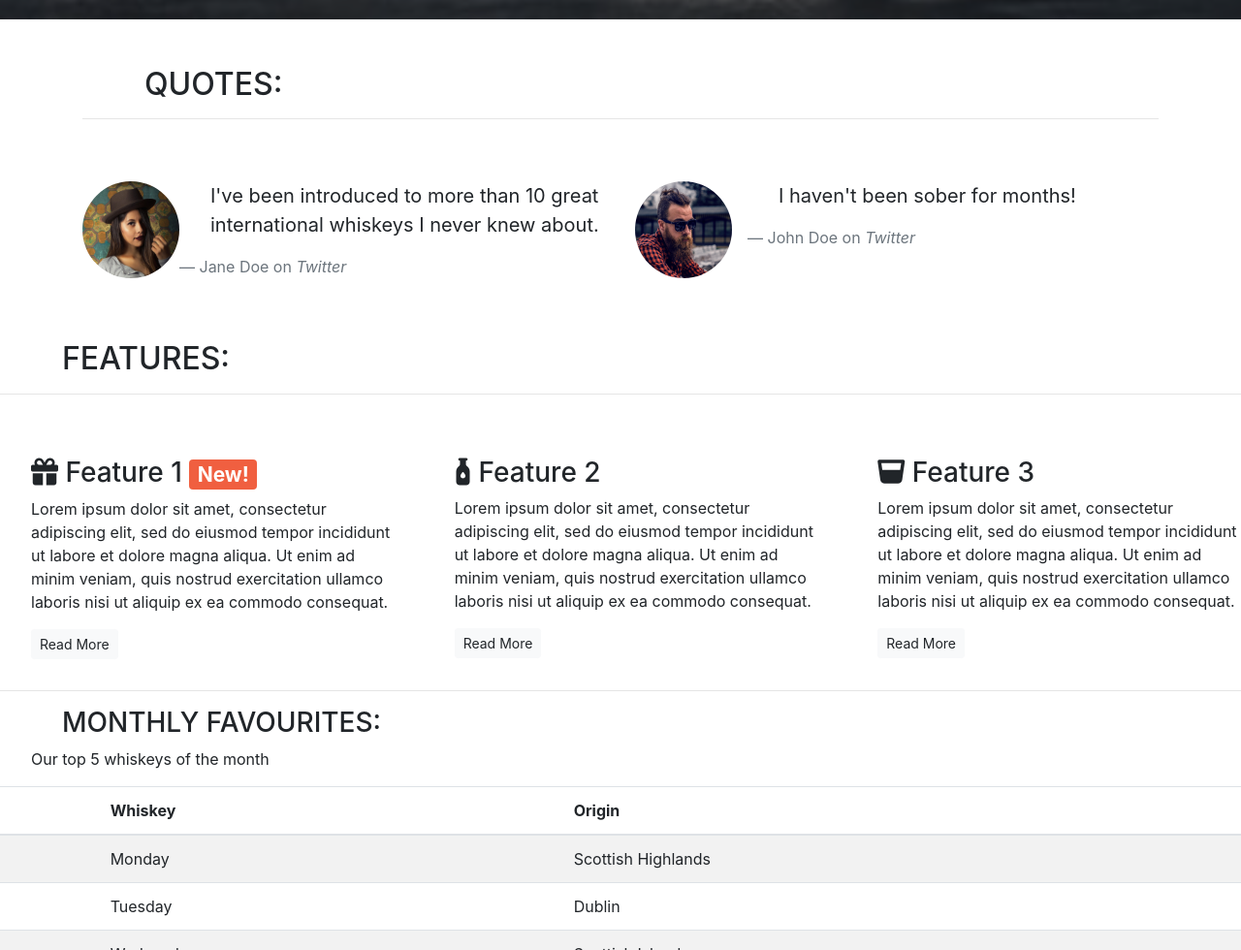
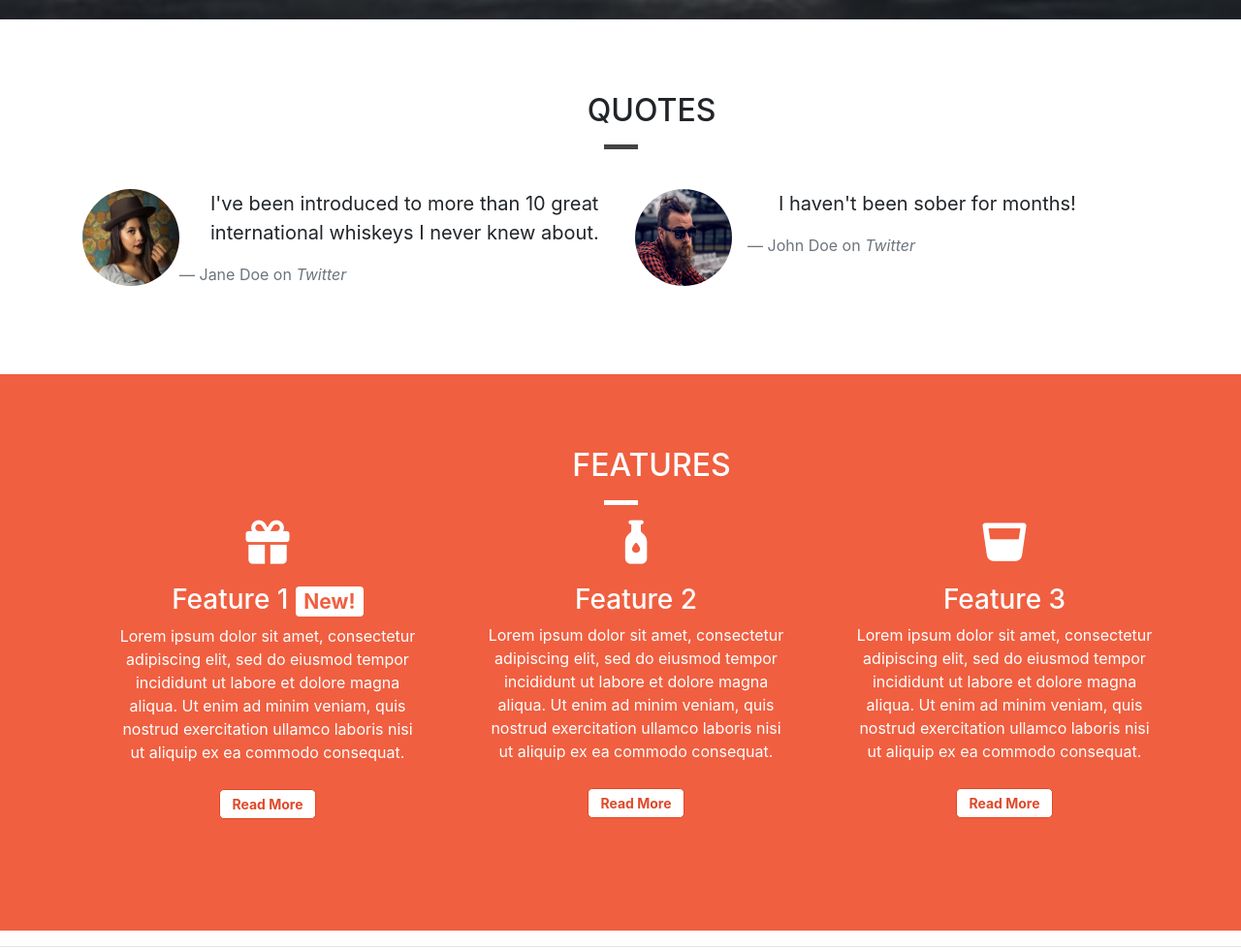
Before and after one commit to LJTalks/whiskey-store, a plain HTML site: page index.html in a window 1280 px wide. Shown: the part 780-1760 px from the top of the page at 97% size. Drawn offline with nearby package versions, Linux system fonts and the light colour scheme.

Commit message:
change colours and spacing style

```diff
--- a/css/style.css
+++ b/css/style.css
@@ -1,3 +1,8 @@
+*, ::after, ::before {
+    box-sizing: border-box;
+    padding-left: initial;
+}
+
 body {
     .roboto-regular {
         font-family: "Roboto", sans-serif;
@@ -13,7 +18,20 @@ body {
 
 }
 
+.hr-orange {
+    color: #f05f40;
+}
+
 /* Containers */
+
+.container-wrapper {
+
+}
+
+.container-wrapper--red {
+    background-color: #f05f40;
+    color: white;
+}
 
 .alert-container .col-12 {
     padding-left: 0;
@@ -76,7 +94,30 @@ p {
 }
 
 
-.features-container {}
+.features-container {
+    text-align: center;
+}
+
+/* Page Headers */
+
+.page-header {
+    margin-bottom: 0;
+    border-bottom: 0;
+    text-align: center;
+}
+
+.page-header h2 {
+margin-top: 0;
+}
+
+.h2
+.text-uppercase {
+    text-align: center;
+}
+
+.quotes .page-header {
+    margin-bottom: 25px;
+}
 
 /* block-divider */
 
@@ -84,19 +125,34 @@ p {
     width: 75px;
     height: 5px;
     border: 0;
+    background-color: #444;
 }
 
 .block-divider--orange {
     background-color: #f05f40;
 }
 
+.block-divider--white {
+    background-color: white;
+}
+
 .block-divider--short {
     width: 35px;
 }
 
+/* Content containers */
+
+.content-container {
+    padding-top: 75px;
+    padding-bottom: 75px;
+}
+
 .badge {
-    background-color: #f05f40;
+    background-color: white;
+    color: #f05f40;
 }
+
+
 
 /* Navbar */
 .navalert-container {
@@ -182,3 +238,40 @@ mark {
     background-color: #ffd8d8;
     border-color: #f05f40;
 }
+
+.btn-success.focus, .btn-success:focus {
+    box-shadow: 0 0 0 .2rem #ffd8d8;
+}
+
+.feature {
+    text-align: center;
+    margin-bottom: 40px;
+}
+
+.feature i {
+    margin-bottom: 20px;
+    font-size: 45px;
+    line-height: 45px;
+}
+
+.feature .btn {
+    background-color: white;
+    border-color: #df4929;
+    border-radius: 5px;
+    min-width: 100px;
+    font-weight: bold;
+    color: #df4929;
+    margin-top: 10px;
+
+}
+/* Table */
+
+
+.table-striped tbody tr:nth-of-type(odd) {
+    background-color: #ffd8d8
+}
+
+.table td, .table th {
+    padding: .75rem;
+    vertical-align: top;
+    border-top: 1px solid #f05f40;
--- a/index.html
+++ b/index.html
@@ -21,7 +21,8 @@
             <div class="row d-none d-sm-block">
                 <div class="col-12">
                     <div class="site-wide-alert alert alert-warning">
-                    <strong>Sale Now On!</strong> We've got a sale on. Get a 12-month subscription for the price of 6!
+                        <strong>Sale Now On!</strong> We've got a sale on. Get a 12-month subscription for the price of
+                        6!
                         <a href="">See here for details</a>
                     </div>
                 </div>
@@ -56,6 +57,12 @@
             <div class="d-none d-md-block">
                 <p class="navbar-text my-auto mr-2"><i>Great whiskey delivered to your door!</i></p>
                 <a href="/login" class="btn btn-cta btn--red">Sign In / Sign Up!</a>
+                <!-- This button is broken?
+                content-container
+                <p><button class="btn btn-lg btn-success btn--red" data-toggle="modal"
+                    data-target="#signUpModal">Sign
+                    Up!</button></p>
+            -->
             </div>
         </nav>
     </div>
@@ -85,12 +92,13 @@
     <!-- /.callout -->
 
     <!-- Quotes -->
-    <div class="container quotes-container">
+    <div class="container-wrapper">
+        <div class="container quotes-container content-container">
             <section class="quotes">
                 <div class="row">
-                <div class="col-12 my-5">
-                    <h2 class="text-uppercase">Quotes:</h2>
-                    <hr />
+                    <div class="col-12 page-header">
+                        <h2 class="text-uppercase">Quotes</h2>
+                        <hr class="block-divider block-divider--short">
                     </div>
                 </div>
                 <div class="row">
@@ -126,21 +134,22 @@
                 </div>
             </section>
         </div>
+    </div>
     <!-- /.quotes -->
 
     <!-- Features -->
-    <div class="features-container">
-        <section class="features">
+    <div class="container-wrapper container-wrapper--red">
+        <section class="container features-container content-container">
             <div class="row">
-                <div class="col-12 my-5">
-                    <h2 class="text-uppercase">Features:</h2>
-                    <hr />
+                <div class="col-12 page-header">
+                    <h2 class="text-uppercase">Features</h2>
+                    <hr class="block-divider block-divider--short block-divider--white"/>
                 </div>
             </div>
             <div class="row">
                 <div class="col-12 col-md-6 col-lg-4">
                     <div class="feature">
-                        <h3><i class="fa-solid fa-gift d-none d-sm-inline"></i></i> Feature 1 <span
+                        <h3><i class="fa-solid fa-gift d-none d-sm-block"></i></i> Feature 1 <span
                                 class="badge badge-success">New!</span></h3>
                         <p>Lorem ipsum dolor sit amet, consectetur adipiscing elit, sed do eiusmod tempor incididunt ut
                             labore
@@ -153,7 +162,7 @@
                 </div>
                 <div class="col-12 col-md-6 col-lg-4">
                     <div class="feature">
-                        <h3><i class="fa-solid fa-bottle-droplet d-none d-sm-inline"></i> Feature 2</h3>
+                        <h3><i class="fa-solid fa-bottle-droplet d-none d-sm-block"></i> Feature 2</h3>
                         <p>Lorem ipsum dolor sit amet, consectetur adipiscing elit, sed do eiusmod tempor incididunt ut
                             labore
                             et dolore magna aliqua. Ut enim ad minim veniam, quis nostrud exercitation ullamco laboris
@@ -165,7 +174,7 @@
                 </div>
                 <div class="col-12 d-md-none d-lg-block col-lg-4">
                     <div class="feature">
-                        <h3><i class="fa-solid fa-whiskey-glass d-none d-sm-inline"></i> Feature 3</h3>
+                        <h3><i class="fa-solid fa-whiskey-glass d-none d-sm-block"></i> Feature 3</h3>
                         <p>Lorem ipsum dolor sit amet, consectetur adipiscing elit, sed do eiusmod tempor incididunt ut
                             labore
                             et dolore magna aliqua. Ut enim ad minim veniam, quis nostrud exercitation ullamco laboris
@@ -177,12 +186,17 @@
                 </div>
 
             </div>
+    </div>
     </section>
+    <hr class="hr-orange">
+    <!-- /.features -->
+    <!-- monthly.favourites NEED TO ADD CONTAINER SETTINGS IN HERE?-->
+    <div class="container-wrapper">
+        <section class="container monthly-favourites features-container content-container">
+            <div class="row">
+                <div class="col-12 page-header">
+                        <h2 class="text-uppercase">Monthly Favourites</h2>
                         <hr>
-        <!-- /.features -->
-        <!-- monthly.favourites -->
-        <section class="monthly-favourites">
-            <h3 class="text-uppercase">Monthly Favourites:</h3>
                         <p>Our top 5 whiskeys of the month</p>
                         <div class="monthly-favourite table">
                             <table class="table table-striped">
@@ -221,13 +235,17 @@
                                     </tr>
                                 </tbody>
                             </table>
-                <p>Lorem ipsum dolor sit amet, consectetur adipiscing elit, sed do eiusmod tempor incididunt ut labore
-                    et dolore magna aliqua. Ut enim ad minim veniam, quis nostrud exercitation ullamco laboris nisi ut
+                            <p>Lorem ipsum dolor sit amet, consectetur adipiscing elit, sed do eiusmod tempor incididunt
+                                ut labore
+                                et dolore magna aliqua. Ut enim ad minim veniam, quis nostrud exercitation ullamco
+                                laboris nisi ut
                                 aliquip ex ea commodo consequat.</p>
                             <p><a class="btn btn-sm btn-light" href="">Read More</a></p>
                         </div>
-
                 </div>
+            </div>
+    </div>
+    </section>
     </section>
 
     <!-- /.monthly.favourites -->
```
Also changed, not shown: 1 other file. Lines whose indentation alone changed are shown as unchanged.
